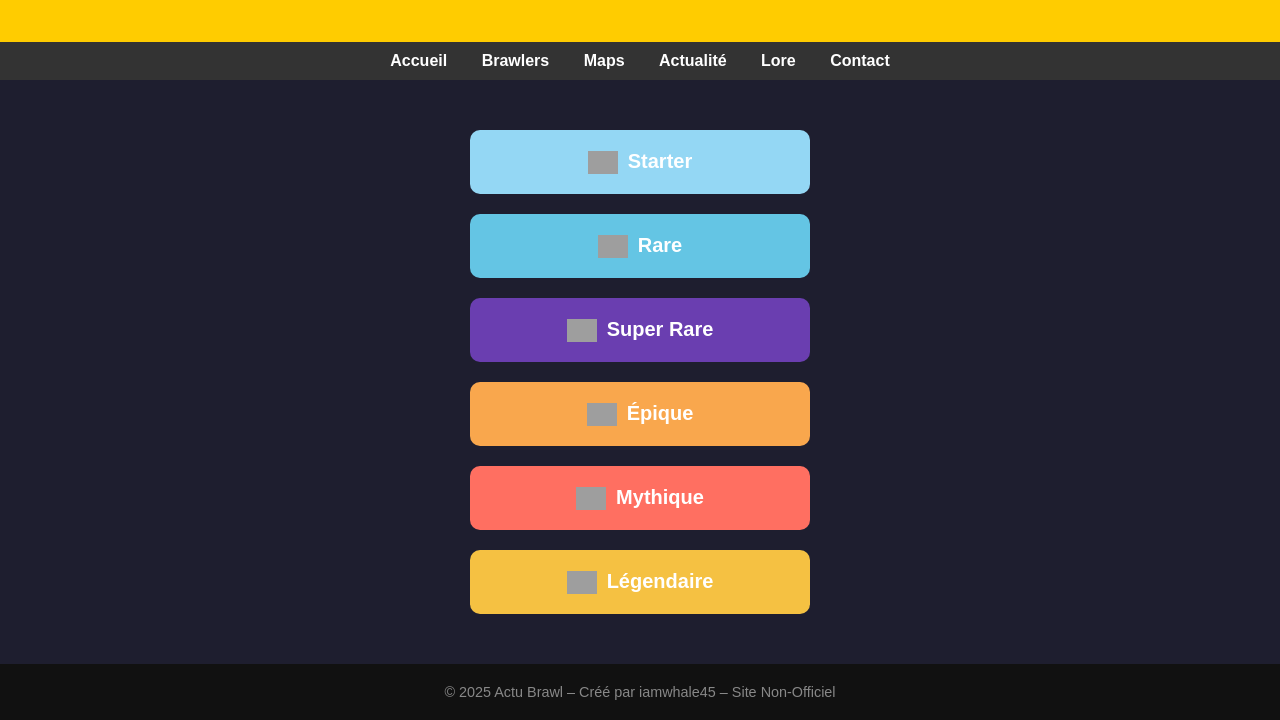
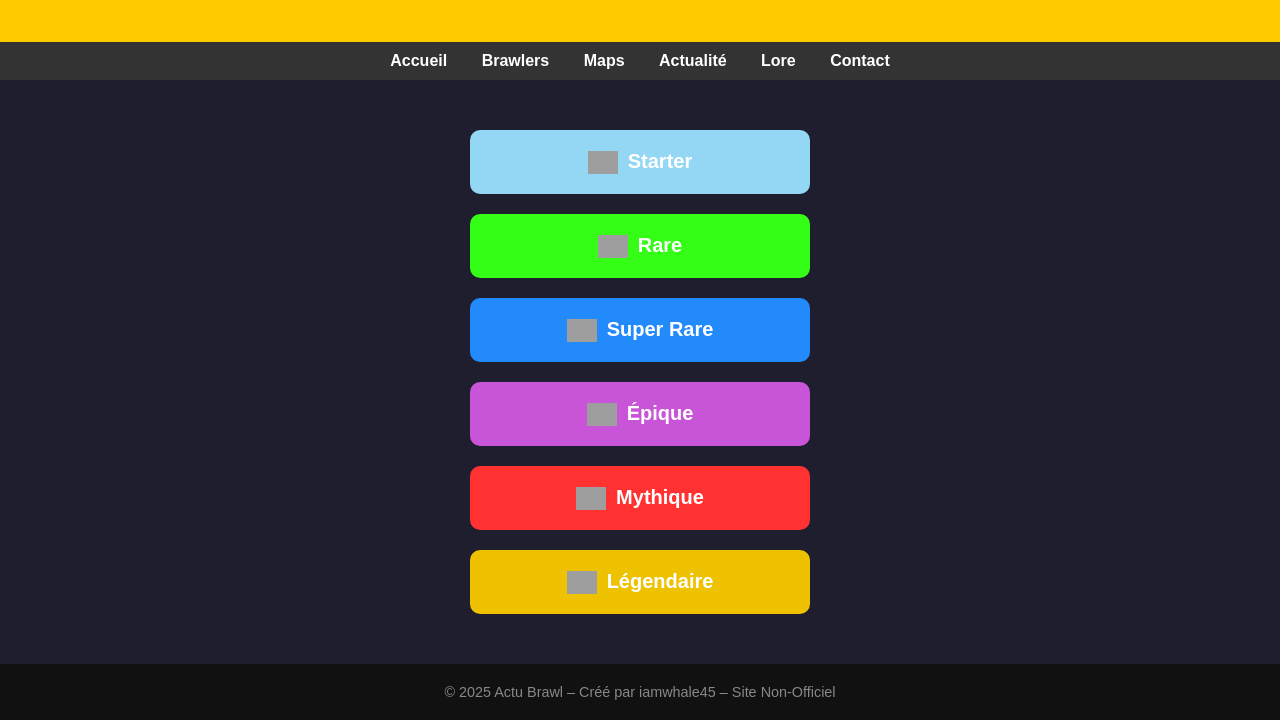
Before and after one commit to IaMWhale1/brawl-life, a plain HTML site: page brawlers-categories.html in a window 1280 px wide. Shown: the part 158-878 px from the top of the page. Drawn offline with Linux system fonts and the light colour scheme; grey boxes are pictures that could not be loaded.

Commit message:
Update and rename brawlers.html to brawlers-categories.html

```diff
--- a/brawlers.html
+++ b/brawlers-categories.html
@@ -47,30 +47,30 @@
       text-decoration: none;
       font-weight: bold;
     }
-    /* Effet de survol */
+
     .categorie:hover {
       transform: scale(1.05);
       background-color: #ffcc00;
       cursor: pointer;
     }
-    /* Couleurs en fonction de la rareté */
+
     .starter {
-      background-color: #94d7f4; /* Bleu pour Starter */
+      background-color: #94d7f4;
     }
     .rare {
-      background-color: #64c5e4; /* Bleu clair pour Rare */
+      background-color: #34fd16;
     }
     .super-rare {
-      background-color: #6a3eb0; /* Violet pour Super Rare */
+      background-color: #238afb;
     }
     .epique {
-      background-color: #f9a74d; /* Orange pour Epique */
+      background-color: #c855d7;
     }
     .mythique {
-      background-color: #ff6f61; /* Rouge pour Mythique */
+      background-color: #ff3231;
     }
     .legerendaire {
-      background-color: #f5c142; /* Or pour Légendaire */
+      background-color: #eec200;
     }
     footer {
       text-align: center;
@@ -80,7 +80,7 @@
       font-size: 0.9em;
     }
 
-    /* Icône d'effet (facultatif, si tu veux ajouter des images) */
+
     .categorie img {
       width: 30px;
       margin-right: 10px;
```
